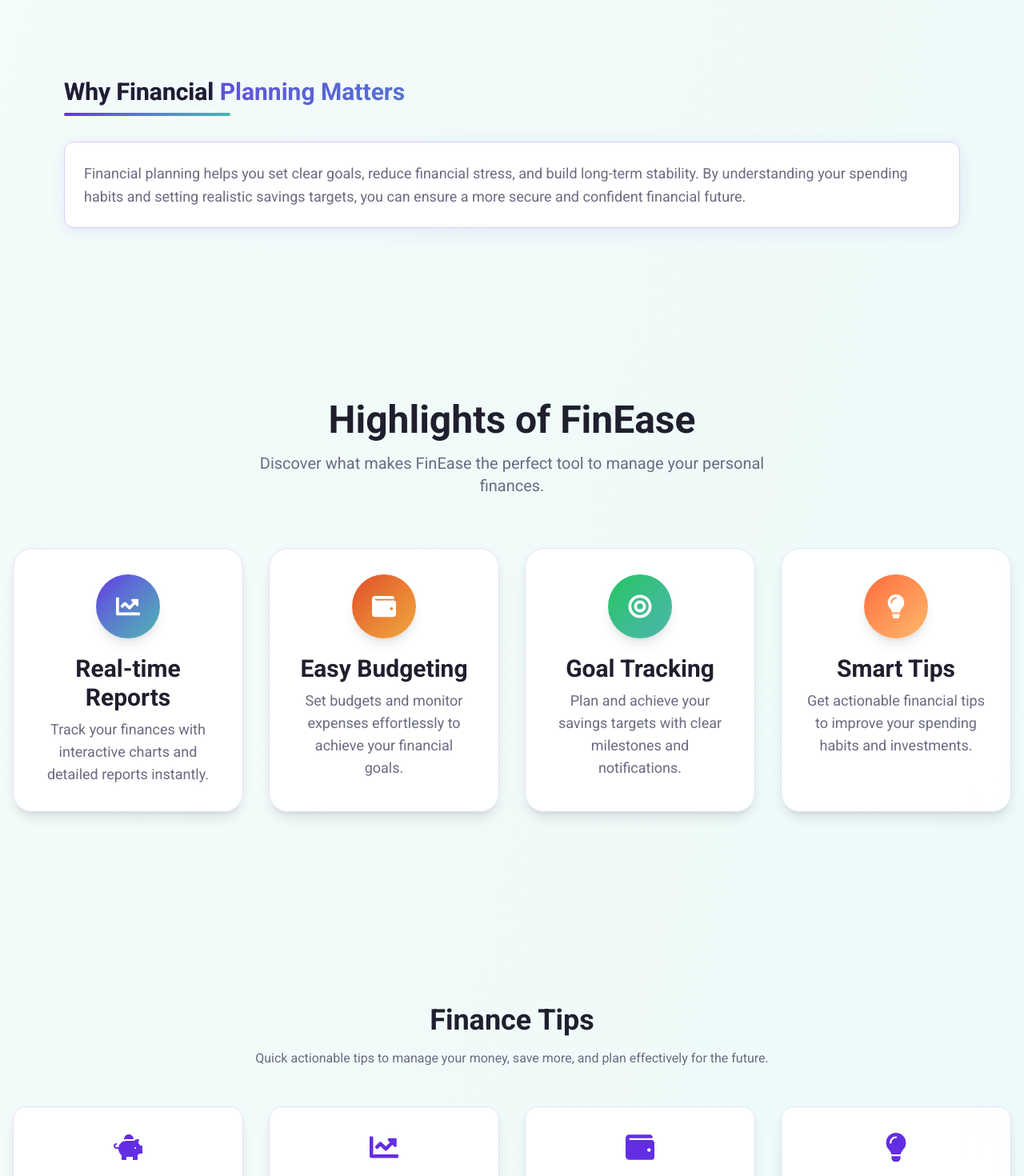
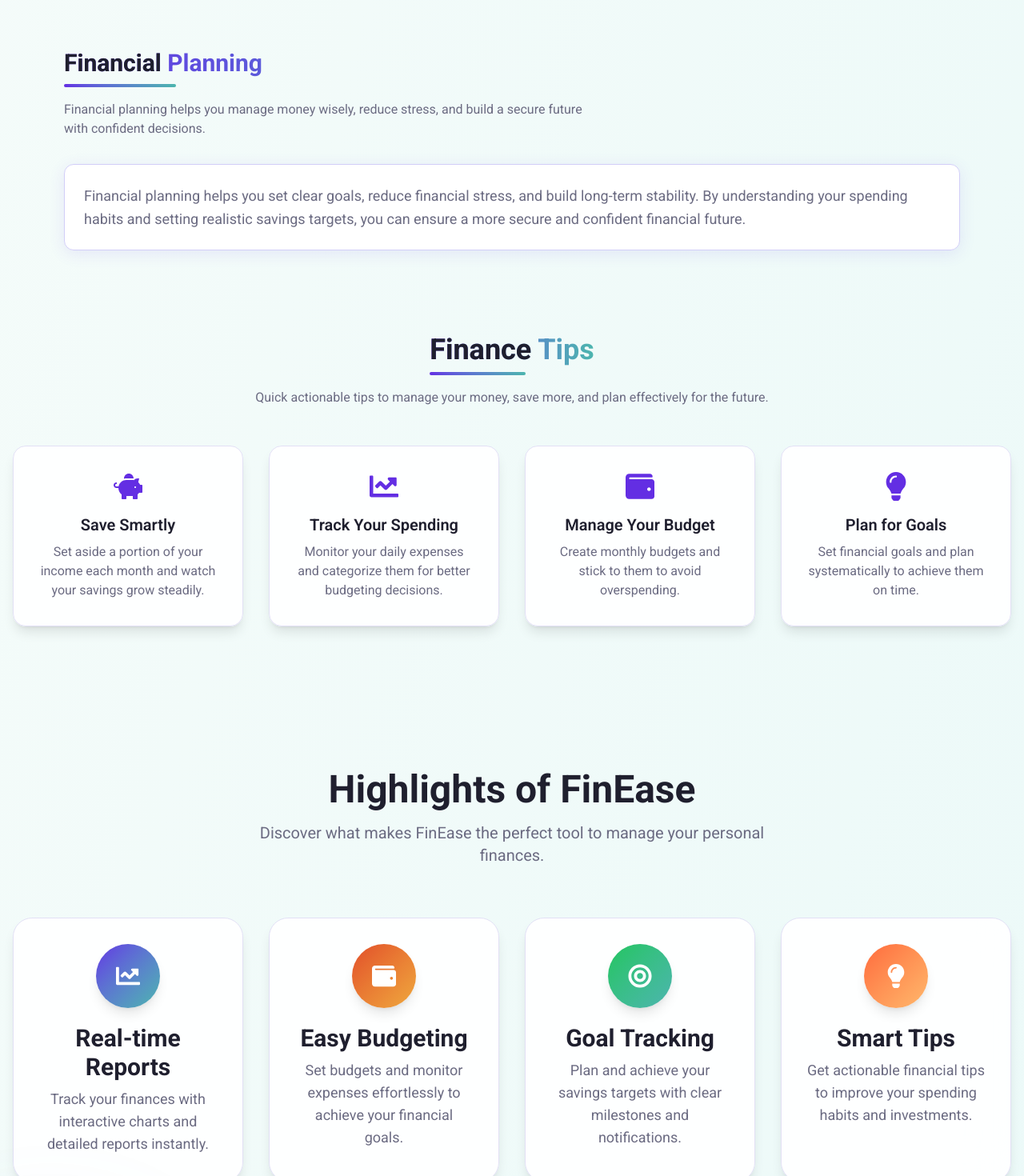
Before and after one commit to mursalin35/FinEase-Client-Side, a React (Vite) app: page / in a window 1280 px wide. Shown: the part 1640-3110 px from the top of the page at 80% size. Built offline with nearby package versions, Linux system fonts and the light colour scheme; no server answers.

Commit message:
Finance Tips Section added by Home

```diff
--- a/src/components/Home/FinanceTips.jsx
+++ b/src/components/Home/FinanceTips.jsx
@@ -1,32 +1,41 @@
 import { motion } from "framer-motion";
-import { FaPiggyBank, FaChartLine, FaWallet, FaLightbulb } from "react-icons/fa";
+import {
+  FaPiggyBank,
+  FaChartLine,
+  FaWallet,
+  FaLightbulb,
+} from "react-icons/fa";
 
 const FinanceTips = () => {
   const tips = [
     {
       icon: <FaPiggyBank />,
       title: "Save Smartly",
-      description: "Set aside a portion of your income each month and watch your savings grow steadily."
+      description:
+        "Set aside a portion of your income each month and watch your savings grow steadily.",
     },
     {
       icon: <FaChartLine />,
       title: "Track Your Spending",
-      description: "Monitor your daily expenses and categorize them for better budgeting decisions."
+      description:
+        "Monitor your daily expenses and categorize them for better budgeting decisions.",
     },
     {
       icon: <FaWallet />,
       title: "Manage Your Budget",
-      description: "Create monthly budgets and stick to them to avoid overspending."
+      description:
+        "Create monthly budgets and stick to them to avoid overspending.",
     },
     {
       icon: <FaLightbulb />,
       title: "Plan for Goals",
-      description: "Set financial goals and plan systematically to achieve them on time."
-    }
+      description:
+        "Set financial goals and plan systematically to achieve them on time.",
+    },
   ];
 
   return (
-    <div className="max-w-7xl mx-auto py-20 px-4">
+    <div className="max-w-7xl mx-auto py-5 px-4">
       {/* Section Header */}
       <motion.div
         initial={{ opacity: 0, y: 30 }}
@@ -35,11 +44,22 @@
         transition={{ duration: 0.6 }}
         className="text-center mb-12"
       >
-        <h2 className="text-4xl font-bold text-[#1F1F2E] dark:text-white">
-          Finance Tips
-        </h2>
-        <p className="mt-4 text-[#6B6B82] dark:text-gray-400 max-w-2xl mx-auto">
-          Quick actionable tips to manage your money, save more, and plan effectively for the future.
+
+        <div className="flex justify-center">
+          <div className=" flex flex-col items-start justify-center">
+            {/* title  */}
+            <h2 className="text-4xl font-bold bg-gradient-to-r from-[#632EE3] to-[#4CB5AE] bg-clip-text text-transparent">
+              <span className="text-[#1F1F2E] dark:text-[#E5E7EB]">Finance</span>{" "}
+              Tips
+            </h2>
+            {/* line  */}
+            <div className="h-1 w-30 mt-2 rounded-full bg-gradient-to-r from-[#632EE3] to-[#4CB5AE]"></div>
+          </div>
+        </div>
+        {/* Description  */}
+        <p className="mt-4 text-[#6B6B82] dark:text-gray-400 max-w-sm sm:max-w-2xl mx-auto">
+         Quick actionable tips to manage your money, save more, and plan
+          effectively for the future.
         </p>
       </motion.div>
 
@@ -48,14 +68,14 @@
         {tips.map((tip, index) => (
           <motion.div
             key={index}
-            whileHover={{ scale: 1.05 }}
+            whileHover={{ scale: 1.02 }}
             initial={{ opacity: 0, y: 20 }}
             whileInView={{ opacity: 1, y: 0 }}
             viewport={{ once: true }}
             transition={{ duration: 0.5, delay: index * 0.1 }}
-            className="bg-white/90 dark:bg-white/5 backdrop-blur-xl rounded-2xl p-8 border border-[#E2E0F5] dark:border-white/10 shadow-lg flex flex-col items-center text-center"
+            className="bg-white/90 dark:bg-white/5 backdrop-blur-xl rounded-2xl p-10 sm:p-8 border border-[#E2E0F5] dark:border-white/10 shadow-lg flex flex-col items-center text-center"
           >
-            <div className="text-[#632EE3] dark:text-[#4CB5AE] text-4xl mb-4">
+            <div className="text-[#632EE3] dark:text-[#3bdbd1] text-4xl mb-4">
               {tip.icon}
             </div>
             <h3 className="text-xl font-semibold text-[#1F1F2E] dark:text-white mb-2">
--- a/src/components/Home/FinancialPlanning.jsx
+++ b/src/components/Home/FinancialPlanning.jsx
@@ -2,13 +2,20 @@
 
 const FinancialPlanning = () => {
   return (
-    <section className="max-w-6xl mx-auto px-4 py-14">
+    <section className="max-w-6xl mx-auto px-4 py-5">
       {/* Section Title */}
       <div className="mb-8">
         <h2 className="text-3xl font-bold bg-gradient-to-r from-[#632ee3] to-[#00b8b0] bg-clip-text text-transparent">
-          <span className="text-[#1F1F2E] dark:text-[#E5E7EB]">Why Financial</span> Planning Matters
+          <span className="text-[#1F1F2E] dark:text-[#E5E7EB]">
+            Financial
+          </span>{" "}
+          Planning
         </h2>
-        <div className="h-1 w-52 mt-2 rounded-full bg-gradient-to-r from-[#632EE3] to-[#4CB5AE]"></div>
+        <div className="h-1 w-35 mt-2 rounded-full bg-gradient-to-r from-[#632EE3] to-[#4CB5AE]"></div>
+        <p className="mt-4 text-[#6B6B82] dark:text-gray-400 max-w-2xl ">
+          Financial planning helps you manage money wisely, reduce stress, and
+          build a secure future with confident decisions.
+        </p>
       </div>
 
       {/* Card */}
@@ -20,9 +27,10 @@
         className="p-6 bg-white dark:bg-[#1E1E2F] backdrop-blur border border-[#d2cef8] dark:border-[#3D3A64] shadow-[0_4px_20px_rgba(99,46,227,0.1)] rounded-xl"
       >
         <p className="text-[#6B6B82] dark:text-[#B0B3C6] leading-relaxed text-lg">
-          Financial planning helps you set clear goals, reduce financial stress, and build
-          long-term stability. By understanding your spending habits and setting realistic
-          savings targets, you can ensure a more secure and confident financial future.
+          Financial planning helps you set clear goals, reduce financial stress,
+          and build long-term stability. By understanding your spending habits
+          and setting realistic savings targets, you can ensure a more secure
+          and confident financial future.
         </p>
       </motion.div>
     </section>
--- a/src/pages/Home/Home.jsx
+++ b/src/pages/Home/Home.jsx
@@ -20,9 +20,9 @@
       <Statistics />
 
       <FinancialPlanning />
+      <FinanceTips />
+
       <Highlights />
-
-      <FinanceTips />
       <TrustBy />
       <FAQ />
     </div>
```
